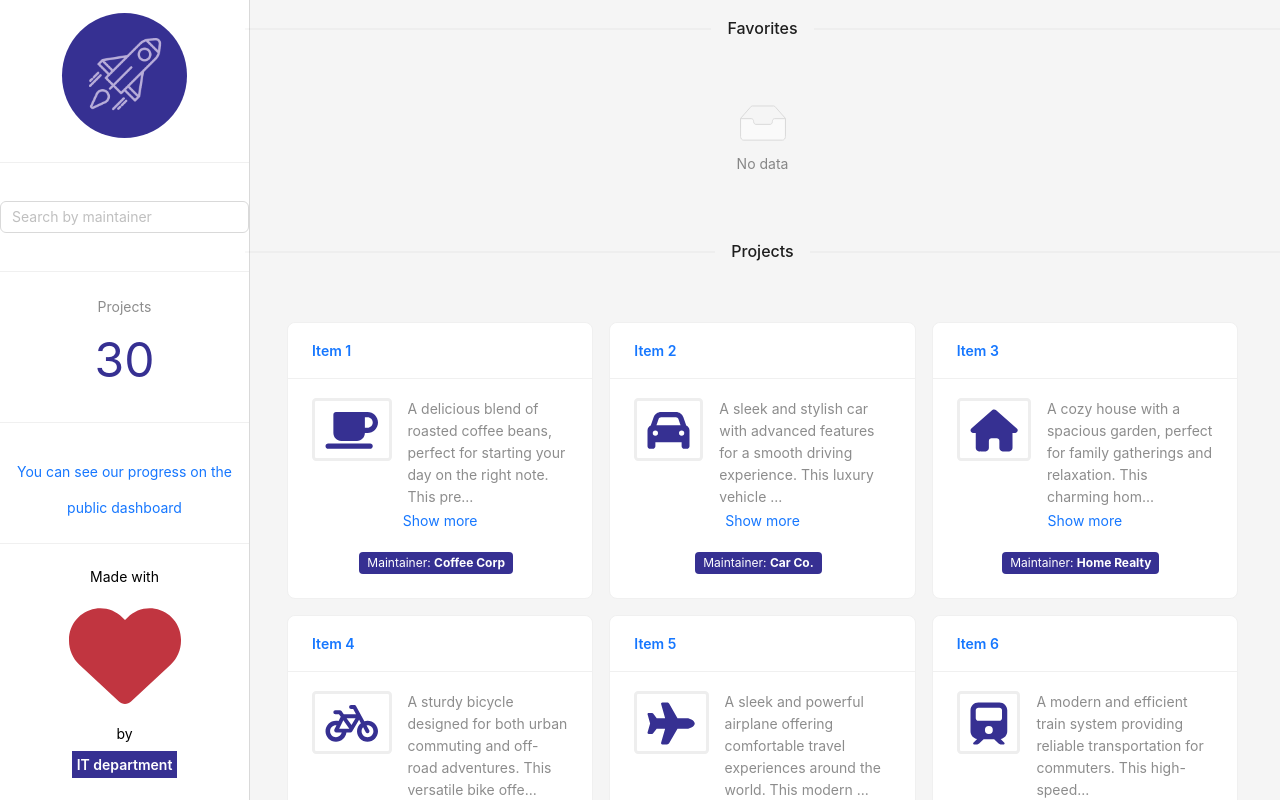
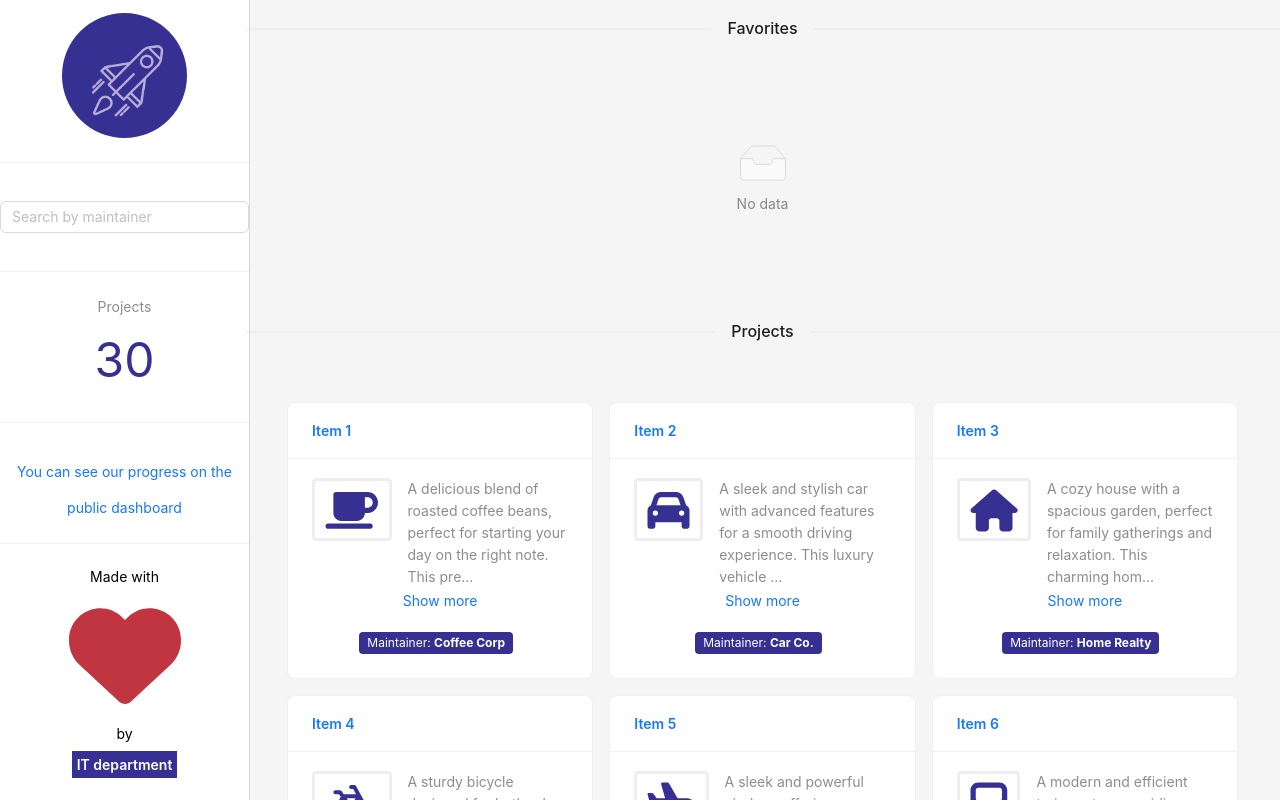
Before and after one commit to serhiyraskoley/LLE-dashydahsy-dashboard, a React (Create React App) app: page / in a window 1280 px wide. Shown: the top 800 px of the page. Built offline with nearby package versions, Linux system fonts and the light colour scheme.

Commit message:
remove max-width and add padding

```diff
--- a/src/components/Favorites.js
+++ b/src/components/Favorites.js
@@ -13,8 +13,8 @@ const Favorites = ({ favorites, onRemoveFavorite }) => {
     <React.Fragment>
       <Divider>Favorites</Divider>
       <List
-        style={{marginLeft: 30, maxWidth: 1585, margin: 'auto'}}
-        grid={{ gutter: 16, column:  6}}
+        style={{ padding: 40 }}
+        grid={{ gutter: 16, column: 6}}
         dataSource={favorites}
         renderItem={favorite => (
           <List.Item>
```
